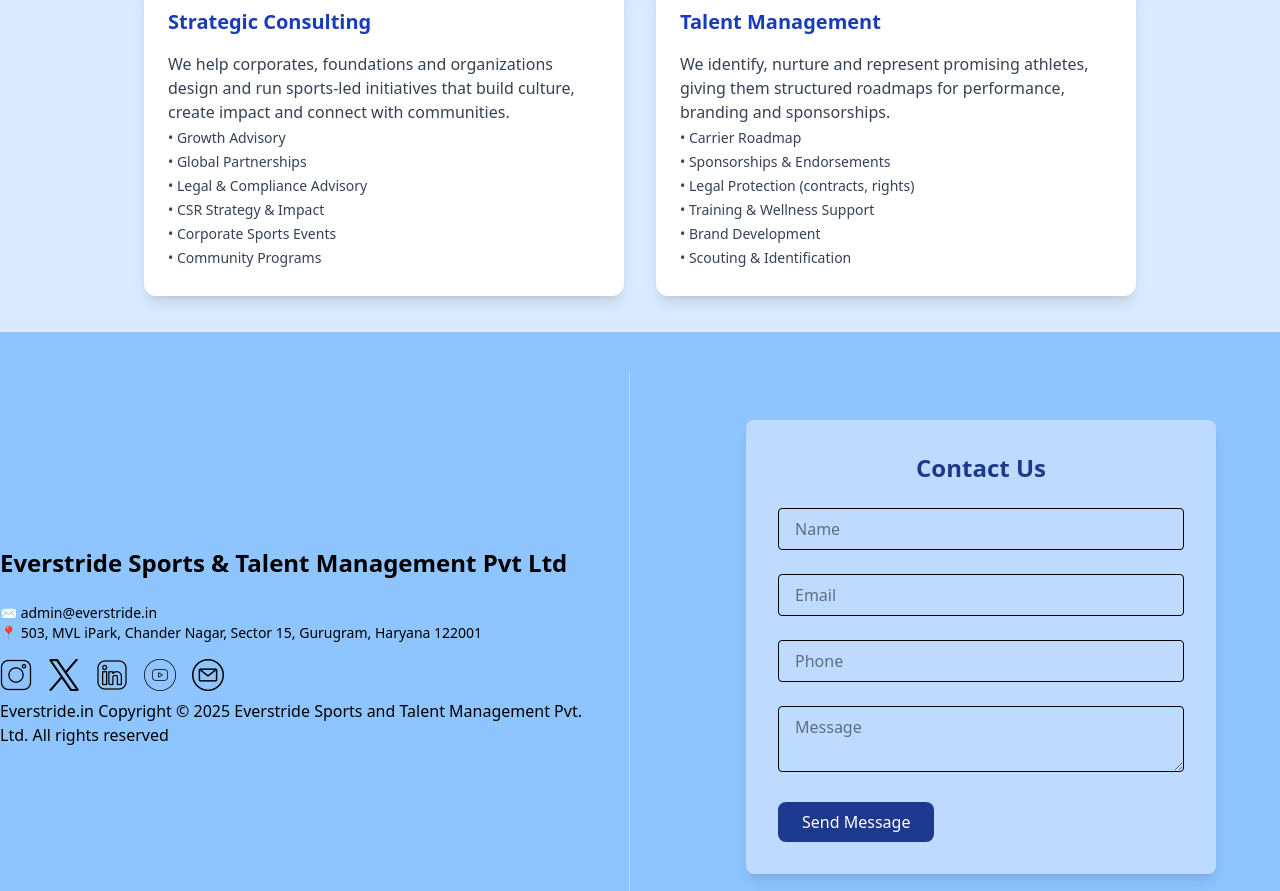
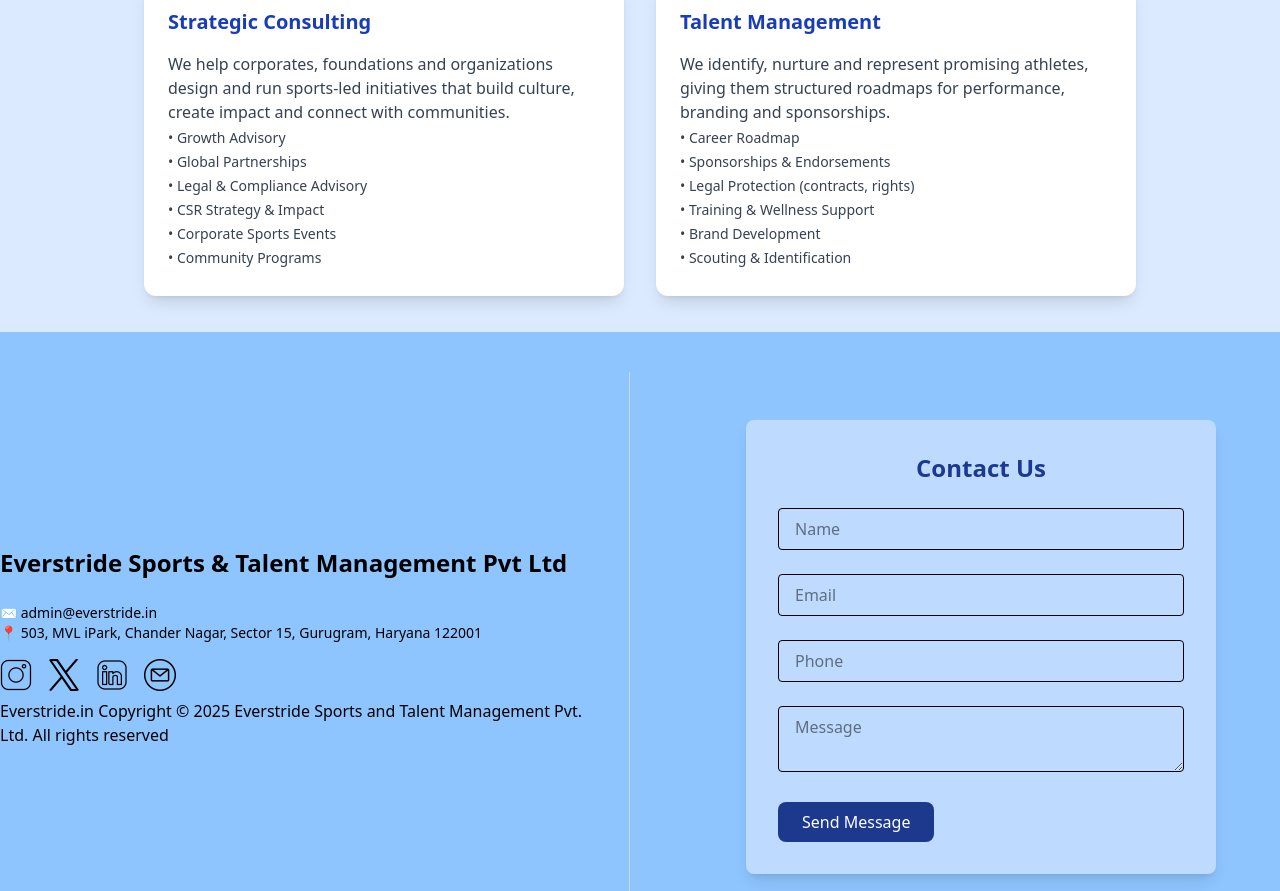
Before and after one commit to VivekM8737/everstride, a React (Vite) app: page / in a window 1280 px wide. Shown: the part 600-1491 px from the top of the page. Built offline with nearby package versions, Linux system fonts and the light colour scheme.

Commit message:
added social media links

```diff
--- a/src/Components/Home.tsx
+++ b/src/Components/Home.tsx
@@ -101,7 +101,7 @@
                             </p>
 
                             <p className="text-gray-700 text-sm mb-1">
-                                •	Carrier Roadmap
+                                •	Career Roadmap
                             </p>
                             <p className="text-gray-700 text-sm mb-1">
                                 •	Sponsorships & Endorsements
--- a/src/Components/Socialicons.tsx
+++ b/src/Components/Socialicons.tsx
@@ -1,5 +1,5 @@
 // SocialIcons.tsx
-import {FaInstagram, FaLinkedinIn, FaTwitter, FaYoutube, FaEmail } from "./react-icons/SocialLinks";
+import {FaInstagram, FaLinkedinIn, FaTwitter, FaEmail } from "./react-icons/SocialLinks";
 // import { HiOutlineMail } from "react-icons/hi";
 
 export default function SocialIcons({ className = "" }: { className?: string }) {
@@ -8,7 +8,6 @@
       <FaInstagram />
       <FaTwitter />
       <FaLinkedinIn />
-      <FaYoutube />
       <FaEmail />
       {/* <HiOutlineMail /> */}
     </div>
--- a/src/Components/react-icons/SocialLinks.tsx
+++ b/src/Components/react-icons/SocialLinks.tsx
@@ -1,28 +1,16 @@
-import facebookIcon from "../../assets/logo/facebook.png"
+// import facebookIcon from "../../assets/logo/facebook.png"
 import instagramIcon from "../../assets/logo/instagram.png"
 import linkedinIcon from "../../assets/logo/linkedin.png"
 import twitter from "../../assets/logo/twitter.png"
-import youtubeIcon from "../../assets/logo/youtube.png"
+// import youtubeIcon from "../../assets/logo/youtube.png"
 import emailIcon from "../../assets/logo/email.png"
-const FaFacebookF= ()=>{
-    return(
-        <>
-            <div className="fa w-8">
-                <a href="https://www.facebook.com">
-                    <img src={facebookIcon} alt="facebooke"  className=" w-8 hover:border-3 hover:border-blue-500 transition-all duration-200 rounded"/>
-
-                </a>
-
-            </div>
-        </>
-    )
-}
 
 const FaInstagram = ()=>{
      return(
         <>
             <div className="fa w-8">
-                <a href="https://www.instagram.com">
+                <a href="https://www.instagram.com/everstride.in?igsh=MXBuYnM5aWZ2MmJxdA==" target="_blank"
+  rel="noopener noreferrer">
                     <img src={instagramIcon} alt="instagram" className=" w-8 hover:border-3 hover:border-blue-500 transition-all duration-200 rounded"/>
 
                 </a>
@@ -35,7 +23,8 @@
      return(
         <>
             <div className="fa w-8">
-                <a href="https://www.facebook.com">
+                <a href="https://www.linkedin.com/company/everstridesports" target="_blank"
+  rel="noopener noreferrer">
                     <img src={linkedinIcon} alt="linkedIn" className=" w-8 hover:border-3 hover:border-blue-500 transition-all duration-200 rounded"/>
 
                 </a>
@@ -48,7 +37,8 @@
      return(
         <>
             <div className="fa w-8">
-                <a href="https://www.facebook.com">
+                <a href="#" target="_blank"
+  rel="noopener noreferrer">
                     <img src={twitter} alt="twitter" className=" w-8 hover:border-3 hover:border-blue-500 transition-all duration-200 rounded" />
 
                 </a>
@@ -57,24 +47,12 @@
         </>
      )
 }
-const FaYoutube = ()=>{
-     return(
-        <>
-            <div className="fa w-8">
-                <a href="https://www.facebook.com">
-                    <img src={youtubeIcon} alt="youtube" className=" w-8 hover:border-3 hover:border-blue-500 transition-all duration-200 rounded"/>
 
-                </a>
-
-            </div>
-        </>
-     )
-}
 const FaEmail = ()=>{
      return(
         <>
             <div className="fa w-8">
-                <a href="https://www.facebook.com">
+                <a href="mailto:admin@everstride.in">
                     <img src={emailIcon} alt="email" className=" w-8 hover:border-3 hover:border-blue-500 transition-all duration-200 rounded"/>
 
                 </a>
@@ -84,4 +62,4 @@
      )
 }
 
-export {FaFacebookF, FaInstagram, FaLinkedinIn, FaTwitter,FaYoutube, FaEmail};
+export { FaInstagram, FaLinkedinIn, FaTwitter, FaEmail};
```
